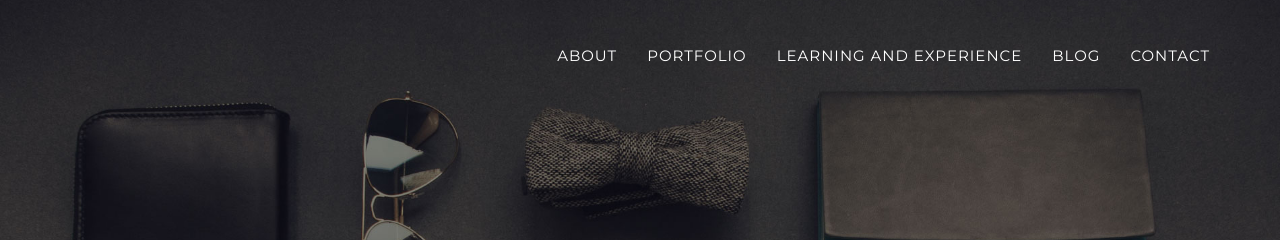
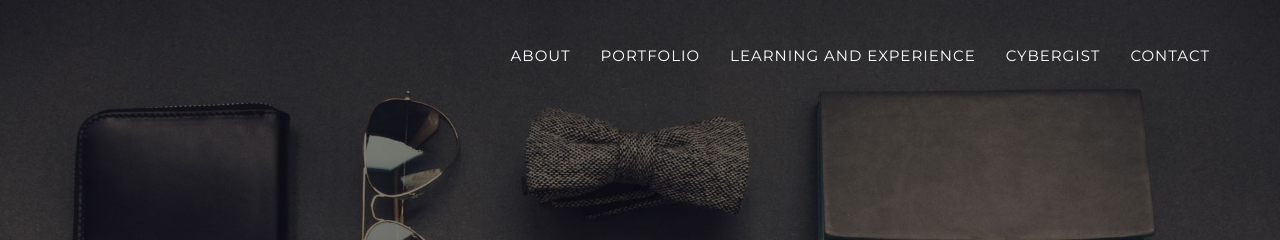
Before and after one commit to elizabethude/lizude.github.io, a Jekyll site: the page built from index.html, in a window 1280 px wide. Shown: the top 240 px of the page. Built offline with Jekyll 4.4.1, drawn with Linux system fonts in a browser that asks for light colours; nearby versions of some CDN libraries; some web fonts are replaced; library files that are not in the unit come from our copies.

Commit message:
Update header.html

```diff
--- a/_includes/header.html
+++ b/_includes/header.html
@@ -28,7 +28,7 @@
                         <a class="page-scroll" href="#services">Learning and Experience</a>
                     </li>
                     <li>
-                        <a class="page-scroll" href="#team">Blog</a>
+                        <a class="page-scroll" href="#team">Cybergist</a>
                     </li>
                     <li>
                         <a class="page-scroll" href="#contact">Contact</a>
```
